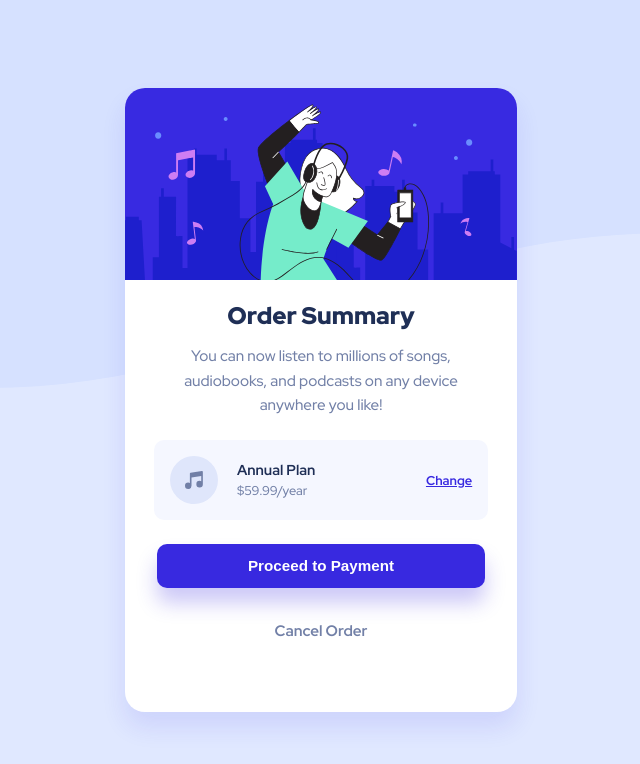
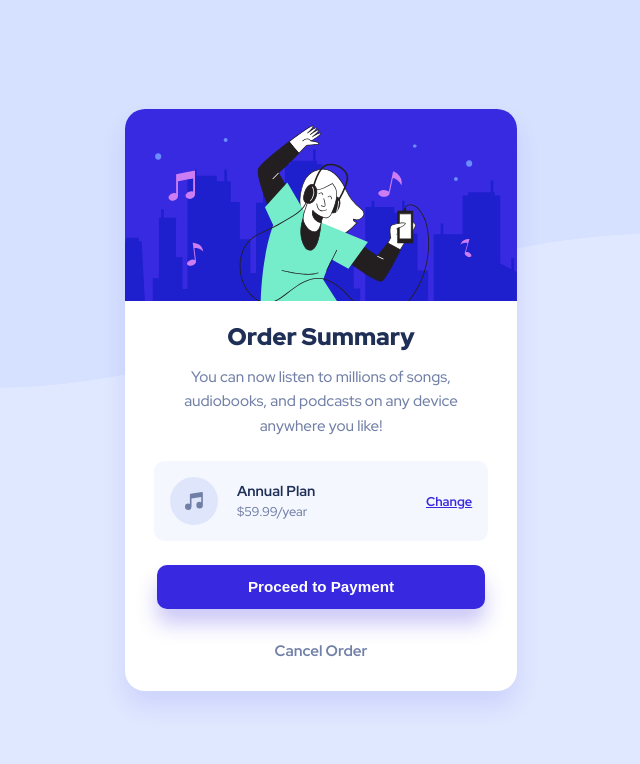
Before and after one commit to Hemahyumak/order-summary-component-challenge-hub, a plain HTML site: page index.html in a window 1280 px wide. Shown: the whole page, without its empty margins (319-959 px from the left). Drawn offline with Linux system fonts and the light colour scheme.

Commit message:
changed height

```diff
--- a/styles/style.css
+++ b/styles/style.css
@@ -39,7 +39,7 @@ body{
   max-width: 24.5rem;
   margin-left: 2rem;
   margin-right: 2rem;
-  height: 78%;
+
 }
 
 .card__img-holder img{
```
